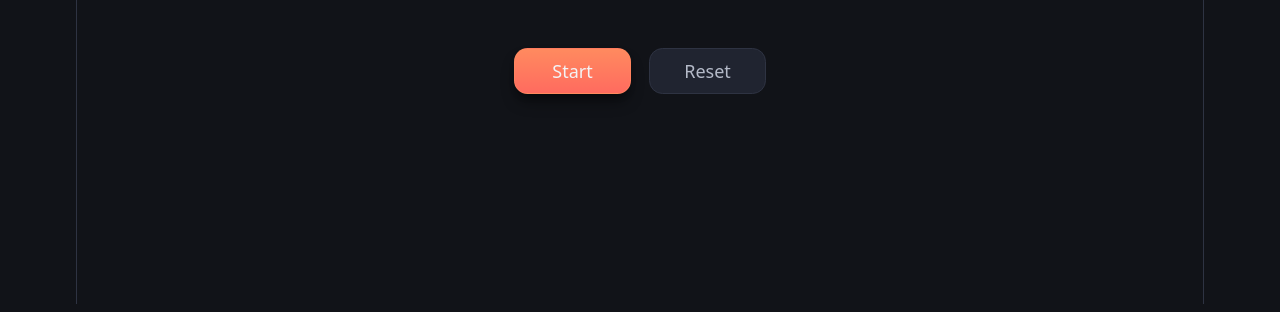
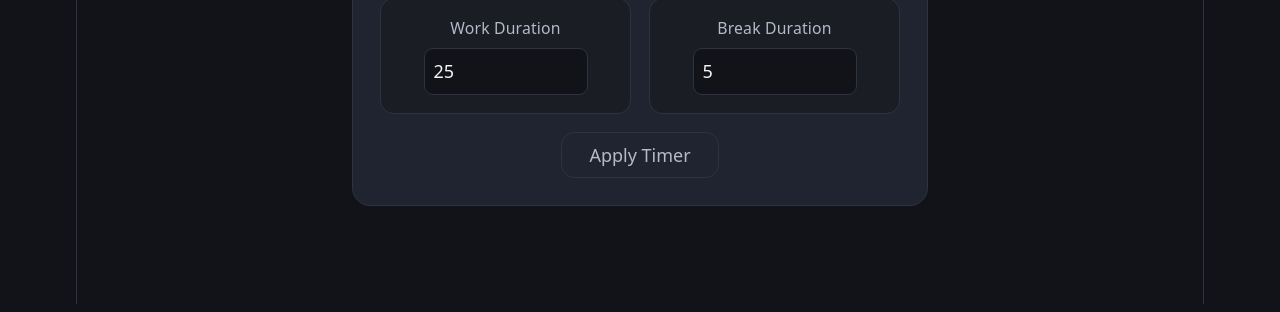
Before and after one commit to forerolina/pomodoro-timer, a website built with Vite: page index.html in a window 1280 px wide. Shown: the part 504-816 px from the top of the page. Built offline with nearby package versions, Linux system fonts and the light colour scheme.

Commit message:
Add settings panel HTML and styles

```diff
--- a/index.html
+++ b/index.html
@@ -8,7 +8,8 @@
 </head>
 <body>
     <div id="app" data-mode="work">
-        <section id="center" class="pomodoro-timer" aria-label="Pomodoro timer">
+        <div id="center">
+            <section class="pomodoro-timer" aria-label="Pomodoro timer">
                 <h1 class="pomodoro-timer__title">Pomodoro Timer</h1>
                 <p class="mode-indicator" id="mode-label">Work</p>
                 <div class="time-display" id="time-display" role="timer" aria-live="polite" aria-atomic="true">25:00</div>
@@ -17,6 +18,21 @@
                     <button type="button" class="control-button" id="reset-button">Reset</button>
                 </div>
             </section>
+            <section class="pomodoro-settings" aria-labelledby="settings-heading">
+                <h2 id="settings-heading" class="pomodoro-settings__title">Settings</h2>
+                <div class="settings-groups">
+                    <div class="settings-group">
+                        <label for="work-minutes-input" class="settings-group__label">Work Duration</label>
+                        <input id="work-minutes-input" type="number" min="0" max="180" step="1" value="25" />
+                    </div>
+                    <div class="settings-group">
+                        <label for="break-minutes-input" class="settings-group__label">Break Duration</label>
+                        <input id="break-minutes-input" type="number" min="0" max="180" step="1" value="5" />
+                    </div>
+                </div>
+                <button type="button" class="control-button" id="apply-settings-button">Apply Timer</button>
+            </section>
+        </div>
     </div>
     <script type="module" src="/src/main.js"></script>
 </body>
--- a/src/main.js
+++ b/src/main.js
@@ -4,7 +4,11 @@ const WORK_SECONDS = 25 * 60
 const BREAK_SECONDS = 5 * 60
 
 /** @type {number} */
-let timeRemaining = WORK_SECONDS
+let workDurationSeconds = WORK_SECONDS
+/** @type {number} */
+let breakDurationSeconds = BREAK_SECONDS
+/** @type {number} */
+let timeRemaining = workDurationSeconds
 /** @type {boolean} */
 let isRunning = false
 /** @type {'work' | 'break'} */
@@ -18,8 +22,20 @@ const timeDisplay = document.getElementById('time-display')
 const modeLabel = document.getElementById('mode-label')
 const startPauseButton = document.getElementById('start-pause-button')
 const resetButton = document.getElementById('reset-button')
+const workMinutesInput = document.getElementById('work-minutes-input')
+const breakMinutesInput = document.getElementById('break-minutes-input')
+const applySettingsButton = document.getElementById('apply-settings-button')
 
-if (!app || !timeDisplay || !modeLabel || !startPauseButton || !resetButton) {
+if (
+  !app ||
+  !timeDisplay ||
+  !modeLabel ||
+  !startPauseButton ||
+  !resetButton ||
+  !workMinutesInput ||
+  !breakMinutesInput ||
+  !applySettingsButton
+) {
   throw new Error('Pomodoro timer: required DOM elements are missing')
 }
 
@@ -44,13 +60,34 @@ function clearTickInterval() {
   }
 }
 
+function clampDurationValue(value, minimum, maximum) {
+  return Math.min(Math.max(value, minimum), maximum)
+}
+
+function parseDurationInput(value, minimum, maximum) {
+  const parsed = Number.parseInt(value, 10)
+  if (Number.isNaN(parsed)) return minimum
+  return clampDurationValue(parsed, minimum, maximum)
+}
+
+function parseSegmentSeconds(minutesInput) {
+  const minutes = parseDurationInput(minutesInput.value, 0, 180)
+  const totalSeconds = minutes * 60
+  return Math.max(totalSeconds, 1)
+}
+
+function syncDurationInputs() {
+  workMinutesInput.value = String(Math.floor(workDurationSeconds / 60))
+  breakMinutesInput.value = String(Math.floor(breakDurationSeconds / 60))
+}
+
 function switchToNextMode() {
   if (currentMode === 'work') {
     currentMode = 'break'
-    timeRemaining = BREAK_SECONDS
+    timeRemaining = breakDurationSeconds
   } else {
     currentMode = 'work'
-    timeRemaining = WORK_SECONDS
+    timeRemaining = workDurationSeconds
   }
 }
 
@@ -84,11 +121,22 @@ function reset() {
   isRunning = false
   clearTickInterval()
   currentMode = 'work'
-  timeRemaining = WORK_SECONDS
+  timeRemaining = workDurationSeconds
+  updateDom()
+}
+
+function applySettings() {
+  workDurationSeconds = parseSegmentSeconds(workMinutesInput)
+  breakDurationSeconds = parseSegmentSeconds(breakMinutesInput)
+  timeRemaining =
+    currentMode === 'work' ? workDurationSeconds : breakDurationSeconds
+  syncDurationInputs()
   updateDom()
 }
 
 startPauseButton.addEventListener('click', startPause)
 resetButton.addEventListener('click', reset)
+applySettingsButton.addEventListener('click', applySettings)
 
+syncDurationInputs()
 updateDom()
--- a/src/style.css
+++ b/src/style.css
@@ -211,6 +211,7 @@ code {
   line-height: var(--line-height-display);
   letter-spacing: calc(var(--space-xs) * -0.06);
   margin: 0 0 var(--space-md);
+  text-align: center;
 
   @media (max-width: 1024px) {
     font-size: var(--font-size-lg);
@@ -257,7 +258,80 @@ code {
   gap: var(--space-md);
 }
 
-.pomodoro-timer .control-button {
+.pomodoro-settings {
+  width: 100%;
+  max-width: 32rem;
+  background: var(--color-surface-subtle);
+  border: 1px solid var(--color-border);
+  border-radius: var(--radius-xl);
+  padding: var(--space-lg);
+  box-sizing: border-box;
+}
+
+.pomodoro-settings__title {
+  font-size: var(--font-size-lg);
+  margin: 0 0 var(--space-md);
+}
+
+.pomodoro-settings .settings-groups {
+  display: grid;
+  grid-template-columns: repeat(2, minmax(0, 1fr));
+  gap: var(--space-md);
+  margin-bottom: var(--space-md);
+}
+
+.pomodoro-settings .settings-group {
+  display: flex;
+  flex-direction: column;
+  align-items: center;
+  gap: var(--space-sm);
+  border: 1px solid var(--color-border);
+  border-radius: var(--radius-lg);
+  background: var(--color-surface);
+  padding: var(--space-md);
+  margin: 0;
+}
+
+.pomodoro-settings .settings-group__label {
+  font-size: var(--font-size-sm);
+  color: var(--color-text-muted);
+  text-align: center;
+}
+
+.pomodoro-settings .settings-group input {
+  font: inherit;
+  font-size: var(--font-size-md);
+  color: var(--color-text);
+  background: var(--color-bg);
+  border: 1px solid var(--color-border);
+  border-radius: var(--radius-md);
+  padding: var(--space-sm);
+  width: min(100%, 8rem);
+}
+
+.pomodoro-settings .settings-group input:focus-visible {
+  outline: calc(var(--space-xs) * 0.5) solid var(--color-focus-ring);
+  outline-offset: calc(var(--space-xs) * 0.5);
+}
+
+#apply-settings-button {
+  color: var(--color-text-muted);
+  background: var(--color-surface-subtle);
+  border-color: var(--color-border);
+}
+
+#apply-settings-button:hover {
+  color: var(--color-text);
+  background: var(--color-surface);
+  border-color: var(--color-text-muted);
+}
+
+#apply-settings-button:focus-visible {
+  outline: calc(var(--space-xs) * 0.5) solid var(--color-focus-ring);
+  outline-offset: calc(var(--space-xs) * 0.5);
+}
+
+.control-button {
   font: inherit;
   font-size: var(--font-size-md);
   font-weight: 500;
```
Lines whose indentation alone changed are shown as unchanged.
